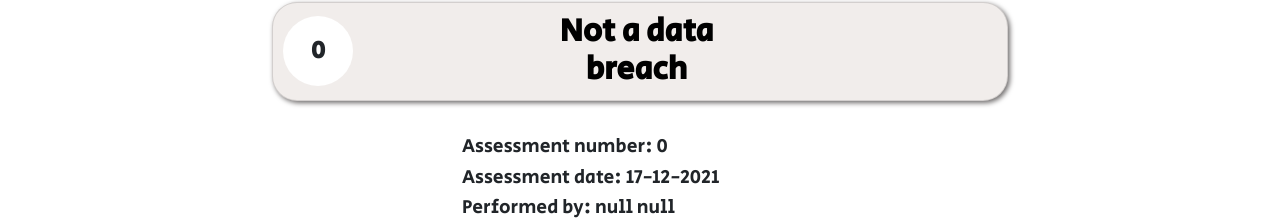
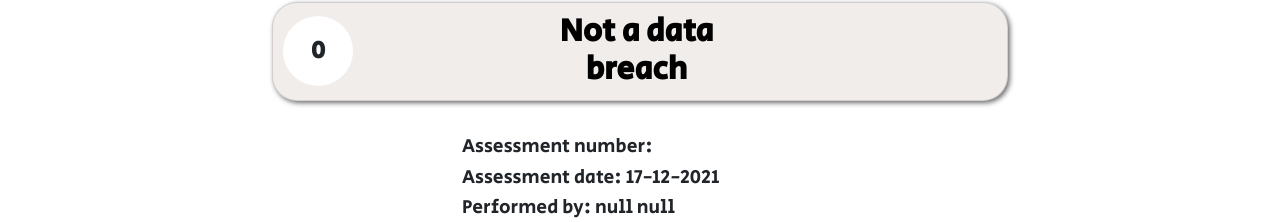
Before and after one commit to AccieTheKing/data_breach_assessment, a React (Create React App) app: page /result in a window 1280 px wide. Shown: the part 153-375 px from the top of the page. Built offline with nearby package versions, Linux system fonts and the light colour scheme.

Commit message:
Connect all pages
- Changed some providers to be actual empty
- ResultText is also being send to the backend

```diff
--- a/src/api/index.ts
+++ b/src/api/index.ts
@@ -5,7 +5,7 @@ const database_url: string = 'http://localhost:8080';
 
 export const storeAssessmentInDB = async (assessment: IDatabreachAssessment) => {
    try {
-      axios.post(`${database_url}/assessment`, assessment);
+      return axios.post<{ assessment_status: string }>(`${database_url}/assessment`, assessment);
    } catch (error) {
       console.error(error);
    }
--- a/src/components/historypage/historypage.tsx
+++ b/src/components/historypage/historypage.tsx
@@ -83,7 +83,7 @@ const Historypage = () => {
       } else {
          const emptyArr: any = [];
          for (const [key, value] of map1.entries()) {
-            if (key?.checked == true) {
+            if (key?.checked === true) {
                emptyArr.push(...value);
             }
          }
@@ -222,7 +222,7 @@ const Historypage = () => {
             </div>
 
             {usedData.map((el: any, id: number) => (
-               <div className="ms-3 ms-sm-0 me-3 me-sm-0 ">
+               <div className="ms-3 ms-sm-0 me-3 me-sm-0 " key={id}>
                   <div
                      className={`card offset-lg-2 col-lg-8 offset-lg-2 assessmentCard card border_${
                         Object.values(ASSESSMENT_IMPACT_TITLE)[el.result - 1]
--- a/src/components/homepage/Home.page.tsx
+++ b/src/components/homepage/Home.page.tsx
@@ -9,8 +9,10 @@ import './style.css';
 const Homepage = () => {
    const navigate = useNavigate();
    const [assessor, setAssessor] = useRecoilState<IAssessor>(assessorState);
-   const [dataBreachDate, setDataBreachDate] = useRecoilState<string>(dataBreachDateState);
-   const [incidentNumber, setIncidentNumber] = useRecoilState<string>(assessmentIncidentNumberState);
+   const [dataBreachDate, setDataBreachDate] = useRecoilState<string | null>(dataBreachDateState);
+   const [incidentNumber, setIncidentNumber] = useRecoilState<number | undefined>(
+      assessmentIncidentNumberState
+   );
 
    const {
       register,
@@ -73,9 +75,9 @@ const Homepage = () => {
                   <div>
                      <input
                         {...register('incidentNumber', { required: true })}
-                        onChange={(e) => setIncidentNumber(e.target.value)}
+                        onChange={(e) => setIncidentNumber(Number(e.target.value))}
                         type="text"
-                        value={incidentNumber}
+                        value={incidentNumber ? incidentNumber : ''}
                         className="form-control"
                         placeholder="Enter incident number"
                         aria-label="Incident number"
@@ -97,7 +99,7 @@ const Homepage = () => {
                         type="date"
                         id="formFile"
                         onChange={(e) => setDataBreachDate(e.target.value)}
-                        value={dataBreachDate}
+                        value={dataBreachDate ?? ''}
                      />
                      {errors.dataBreachDate?.type === 'required' && (
                         <p className="required">Data breach date is required</p>
--- a/src/components/questionairpage/Questionair.page.tsx
+++ b/src/components/questionairpage/Questionair.page.tsx
@@ -76,8 +76,15 @@ const Questionairpage: React.FC = () => {
                         </button>
                      </div>
                      <div className="col-12 col-lg-4">
-                        <p className="m-0">Assessment date: {currentAssessment.assessmentDate}</p>
-                        <p className="m-0">Data breach date: {currentAssessment.dataBreachDate}</p>
+                        <p className="m-0">
+                           Assessment date:{' '}
+                           {new Date(currentAssessment.assessmentDate).toLocaleDateString('nl')}
+                        </p>
+                        <p className="m-0">
+                           Data breach date:{' '}
+                           {currentAssessment.dataBreachDate &&
+                              new Date(currentAssessment.dataBreachDate).toLocaleDateString('nl')}
+                        </p>
                      </div>
                   </div>
                </header>
--- a/src/components/resultpage/Result.page.tsx
+++ b/src/components/resultpage/Result.page.tsx
@@ -1,24 +1,30 @@
 import React from 'react';
-import { useRecoilValue } from 'recoil';
-import getCurrentAssessment from '../../providers/assessment';
+import { useRecoilValue, useSetRecoilState } from 'recoil';
+import getCurrentAssessment, { ASSESSMENT_IMPACT_TITLE, resultTextState } from '../../providers/assessment';
 import assessorState from '../../providers/assessor';
 import Footer, { FOOTER_CONTENT } from '../footer/Footer';
 import Navbar from '../Navbar/Nav';
 import InteractiveQuestionary from '../question/interactive.questionaire.component';
 import './styles.css';
 
-enum ASSESSMENT_IMPACT_TITLE {
-   NONE = 'Not a data breach',
-   LOW = 'LOW',
-   MEDIUM = 'MEDIUM',
-   HIGH = 'HIGH',
-   CRITICAL = 'CRITICAL',
-}
+const ImpactScoreVisual: React.FC<{ title: string; score: number }> = ({ title, score }) => {
+   return (
+      <div className="impact_card card">
+         <div className="impact_score_container">
+            <div className={`impact_score score_${title}`}>{score}</div>
+         </div>
+         <h2 className="impact_title">{title}</h2>
+      </div>
+   );
+};
 
-const ImpactScoreVisual: React.FC<{ score: number }> = ({ score }) => {
+const Resultpage: React.FC = () => {
+   const currentAssessment = useRecoilValue(getCurrentAssessment);
+   const assessor = useRecoilValue(assessorState);
+
    // based on the score decide what value to show
    let title = '';
-   const SL = score;
+   const SL = currentAssessment.impactScore;
 
    switch (true) {
       case SL <= 0:
@@ -37,21 +43,9 @@ const ImpactScoreVisual: React.FC<{ score: number }> = ({ score }) => {
          title = ASSESSMENT_IMPACT_TITLE.CRITICAL;
          break;
    }
+   const setResultText = useSetRecoilState(resultTextState);
 
-   return (
-      <div className="impact_card card">
-         <div className="impact_score_container">
-            <div className={`impact_score score_${title}`}>{score}</div>
-         </div>
-         <h2 className="impact_title">{title}</h2>
-      </div>
-   );
-};
-
-const Resultpage: React.FC = () => {
-   const currentAssessment = useRecoilValue(getCurrentAssessment);
-   const assessor = useRecoilValue(assessorState);
-
+   setResultText(title);
    return (
       <>
          <Navbar />
@@ -63,14 +57,18 @@ const Resultpage: React.FC = () => {
             </div>
             <div className="row">
                <div className="col-12 col-lg-8 offset-lg-2">
-                  <ImpactScoreVisual score={currentAssessment.impactScore} />
+                  <ImpactScoreVisual score={SL} title={title} />
                </div>
             </div>
             <div className="row">
                <div className="col-12 col-md-4 offset-md-4">
                   <div className="assessor_info_container">
                      <p>Assessment number: {currentAssessment.incidentNumber}</p>
-                     <p>Assessment date: {currentAssessment.dataBreachDate}</p>
+                     <p>
+                        Assessment date:{' '}
+                        {currentAssessment.dataBreachDate &&
+                           new Date(currentAssessment.dataBreachDate).toLocaleDateString('nl')}
+                     </p>
                      <p>Performed by: {`${assessor.firstName} ${assessor.lastName}`}</p>
                      <p>Result: {`${currentAssessment.impactScore}`}</p>
                   </div>
--- a/src/providers/assessment/index.ts
+++ b/src/providers/assessment/index.ts
@@ -4,12 +4,13 @@ import assessmentAnswersState, { ICurrentAssessmentAnswers } from '../question/a
 
 export interface IDatabreachAssessment {
    assessor: IAssessor;
-   dataBreachDate: string | null;
-   assessmentDate: string;
+   dataBreachDate: Date | null;
+   assessmentDate: Date;
    descriptiveTitle: string;
-   incidentNumber: number;
+   incidentNumber: number | undefined;
    score: { [key: string]: number };
    impactScore: number;
+   resultText: string;
    notes: string;
    answers: ICurrentAssessmentAnswers[];
 }
@@ -23,6 +24,14 @@ export enum ASSESSMENT_SCORE_TYPE {
    ease_of_identification = 'Ease of identification',
    aggreveting_circumstances = 'Aggravating circumstances of breach',
    mitigating_circumstances = 'Mitigating circumstances of breach',
+}
+
+export enum ASSESSMENT_IMPACT_TITLE {
+   NONE = 'Not a data breach',
+   LOW = 'LOW',
+   MEDIUM = 'MEDIUM',
+   HIGH = 'HIGH',
+   CRITICAL = 'CRITICAL',
 }
 
 export const default_score_data: { [key: string]: number } = {
@@ -44,9 +53,9 @@ export const assessmentTypeScoreState = selector<number[]>({
    },
 });
 
-export const dataBreachDateState = atom<string>({
+export const dataBreachDateState = atom<string | null>({
    key: 'dataBreachDate',
-   default: '',
+   default: null,
 });
 
 export const assessmentDateState = atom<string>({
@@ -64,9 +73,9 @@ export const assessmentDescriptiveTitleState = atom<string>({
    default: '',
 });
 
-export const assessmentIncidentNumberState = atom<string>({
+export const assessmentIncidentNumberState = atom<number | undefined>({
    key: 'assessmentIncidentNumber',
-   default: '',
+   default: undefined,
 });
 
 export const assessmentImpactNumberState = atom<number>({
@@ -84,6 +93,11 @@ export const enableCalculationButtonState = atom<boolean>({
    default: false,
 });
 
+export const resultTextState = atom<string>({
+   key: 'resultText',
+   default: ASSESSMENT_IMPACT_TITLE.NONE,
+});
+
 export const showAnimationState = atom<boolean>({
    key: 'showAnimation',
    default: false,
@@ -95,15 +109,16 @@ const getCurrentAssessment = selector<IDatabreachAssessment>({
       const dataBreachValue = get(dataBreachDateState) ? get(dataBreachDateState) : new Date();
       const assessmentDataValue = get(assessmentDateState) ? get(assessmentDateState) : new Date();
 
-      const dataBreachDate = new Date(dataBreachValue).toLocaleDateString('nl');
-      const assessmentDate = new Date(assessmentDataValue).toLocaleDateString('nl');
+      const dataBreachDate = dataBreachValue ? new Date(dataBreachValue) : null;
+      const assessmentDate = new Date(assessmentDataValue);
       const assessor = get(assessorState);
       const descriptiveTitle = get(assessmentDescriptiveTitleState);
-      const incidentNumber = get(assessmentImpactNumberState);
+      const incidentNumber = get(assessmentIncidentNumberState);
       const impactScore = get(assessmentImpactNumberState);
       const score = get(assessmentScore);
       const notes = get(assessmentNoteState);
       const answers = get(assessmentAnswersState);
+      const resultText = get(resultTextState);
 
       return {
          assessor,
@@ -115,6 +130,7 @@ const getCurrentAssessment = selector<IDatabreachAssessment>({
          score,
          notes,
          answers,
+         resultText,
       };
    },
 });
```
